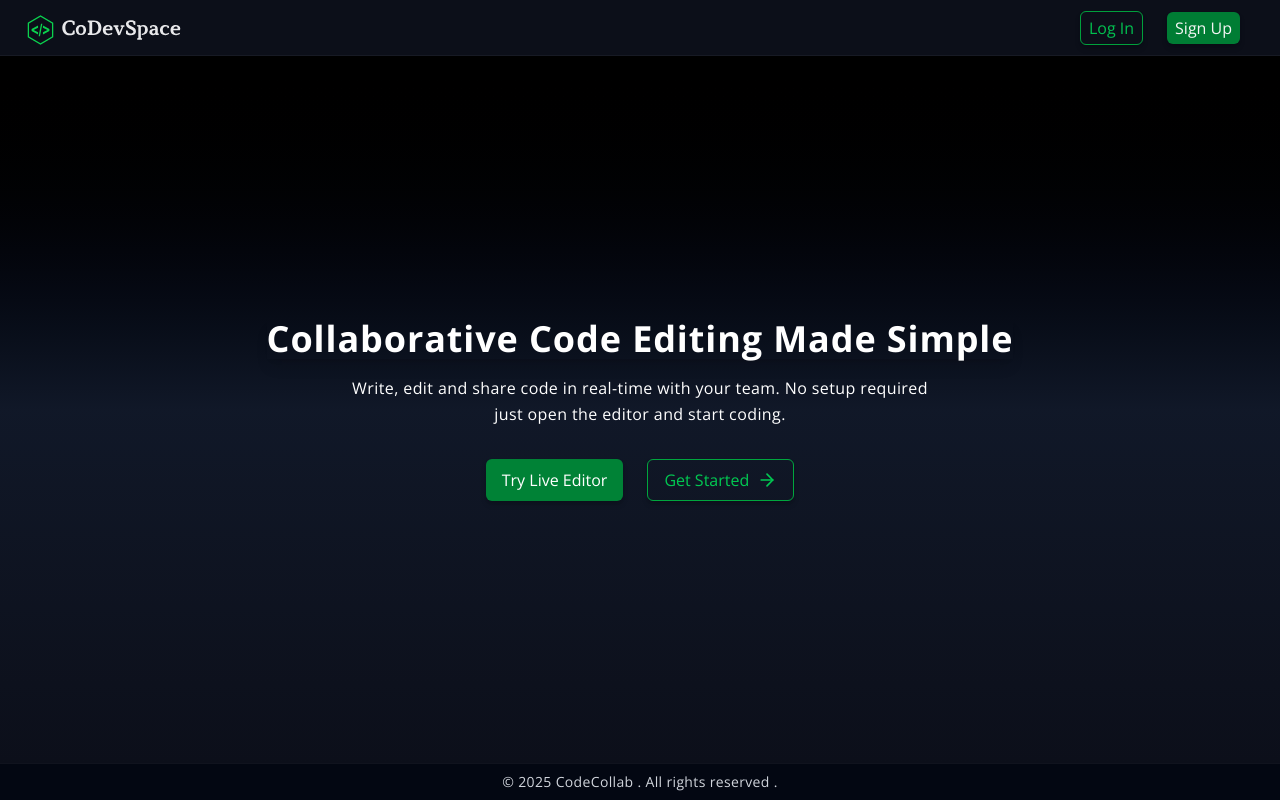
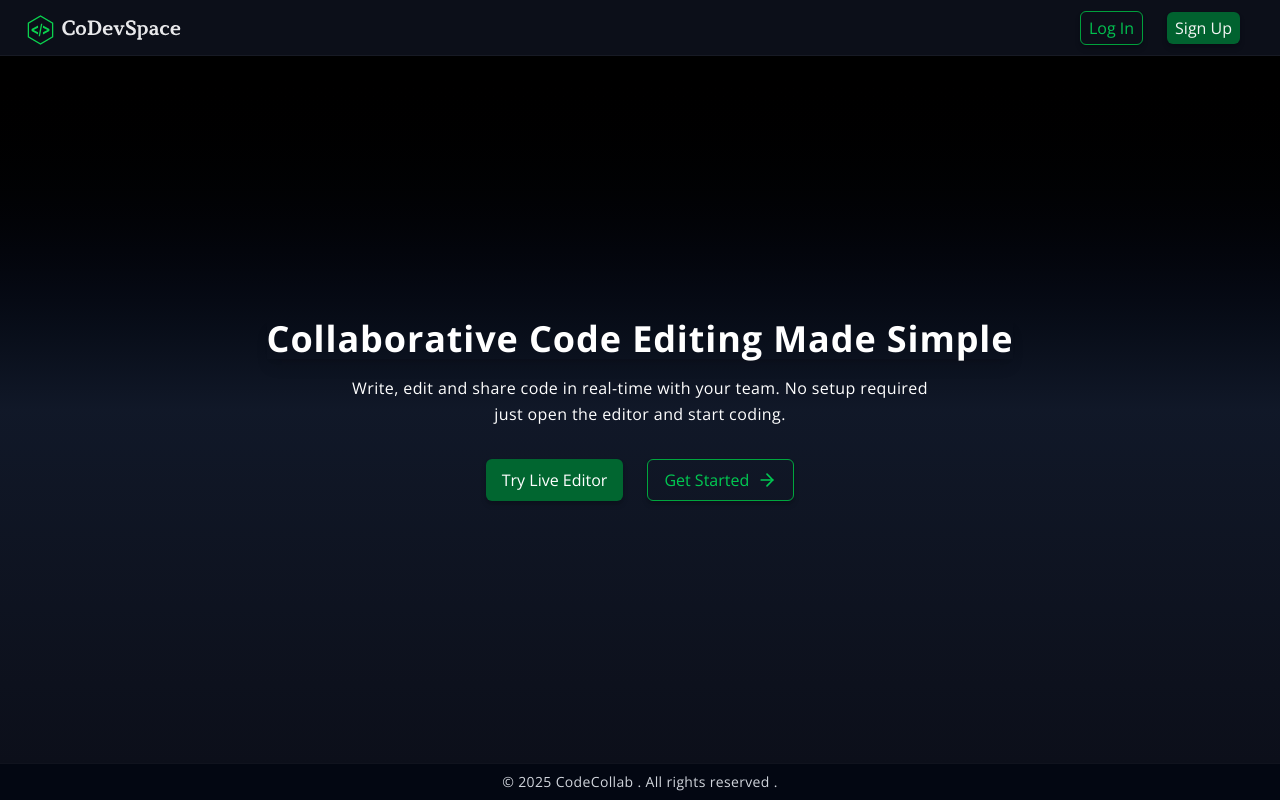
Before and after one commit to dev-ankit-mishra/collab-code-editor, a React (Vite) app in the folder client/: page / in a window 1280 px wide. Built offline with nearby package versions, Linux system fonts and the light colour scheme; no server answers.

Commit message:
updated the bg-color of button background

```diff
--- a/client/src/components/Button.tsx
+++ b/client/src/components/Button.tsx
@@ -35,7 +35,7 @@ export default function Button({
           disabled={disabled}
           onClick={onClick}
           type={type}
-          className={`px-2 py-1 bg-green-700 text-white rounded-md flex gap-2 justify-center items-center hover:bg-green-800 hover:scale-102 transition-all duration-200 shadow-md shadow-black/20 cursor-pointer ${className}`}
+          className={`px-2 py-1 bg-green-800 text-white rounded-md flex gap-2 justify-center items-center hover:bg-green-700 hover:scale-102 transition-all duration-200 shadow-md shadow-black/20 cursor-pointer ${className}`}
         >
           {children}
         </button>
```
